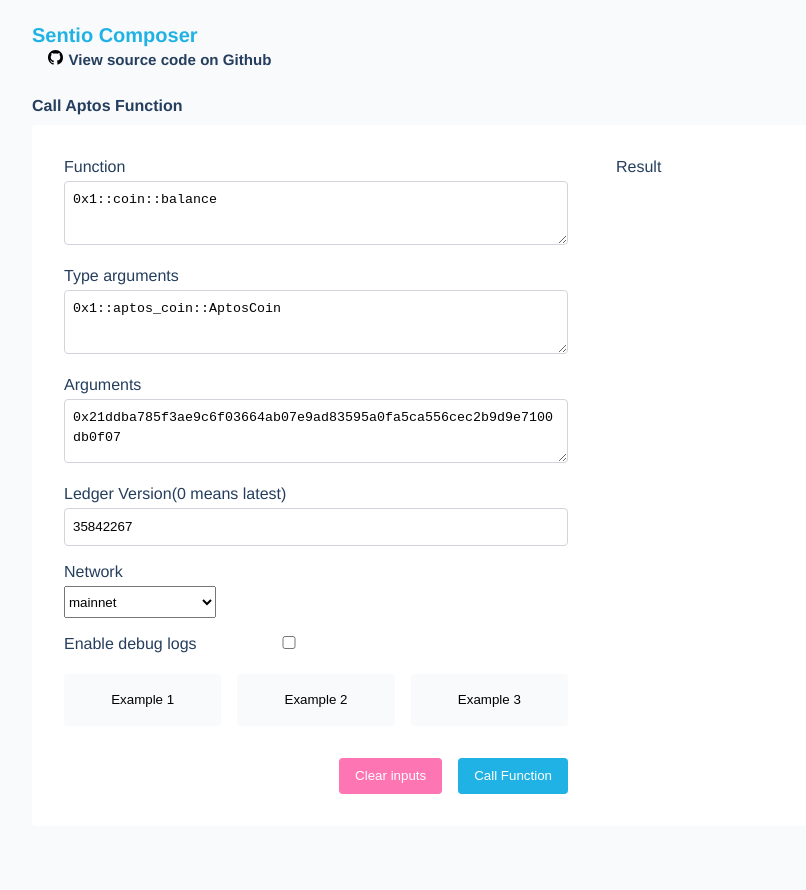
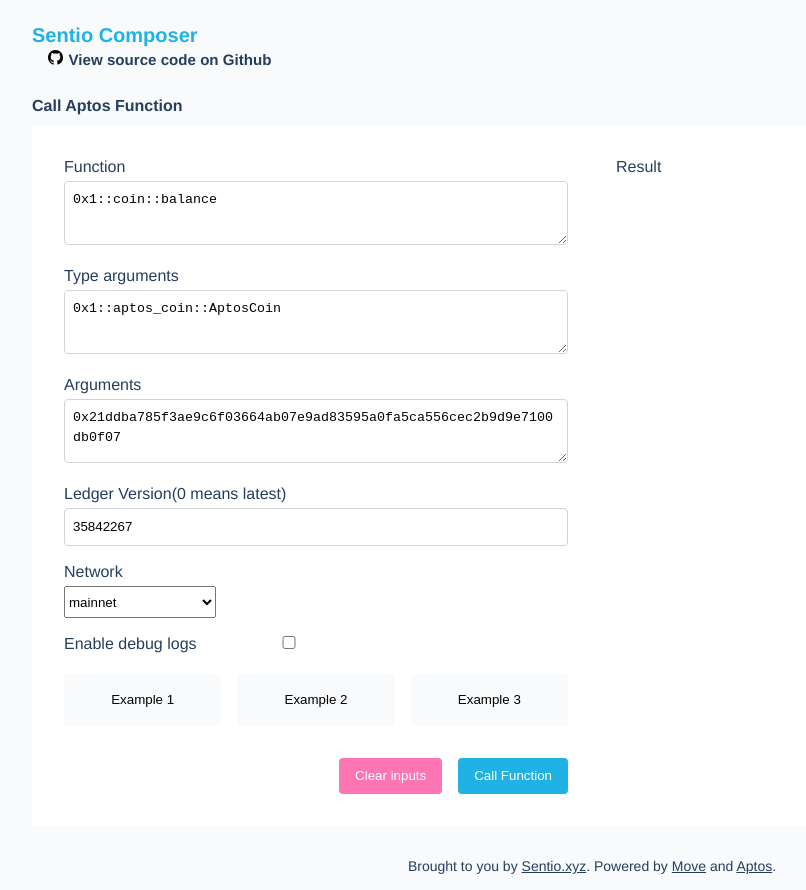
Before and after one commit to sentioxyz/sentio-composer, a Vue app in the folder app/client/: page / in a window 1280 px wide. Shown: the whole page, without its empty margins (48-854 px from the left). Before the commit the page ends 834 px from the top, so only its background shows below. Built offline with nearby package versions, Linux system fonts and the light colour scheme.

Commit message:
chore(app): add footer (#36)

```diff
--- a/app/client/src/App.vue
+++ b/app/client/src/App.vue
@@ -4,6 +4,7 @@
     <div><a class="btn" href="https://github.com/sentioxyz/sentio-composer" rel="noopener" target="_blank" aria-label="Star sentio/sentio-composer"><svg viewBox="0 0 16 16" width="15" height="15" class="octicon octicon-mark-github" aria-hidden="true"><path fill-rule="evenodd" d="M8 0C3.58 0 0 3.58 0 8c0 3.54 2.29 6.53 5.47 7.59.4.07.55-.17.55-.38 0-.19-.01-.82-.01-1.49-2.01.37-2.53-.49-2.69-.94-.09-.23-.48-.94-.82-1.13-.28-.15-.68-.52-.01-.53.63-.01 1.08.58 1.23.82.72 1.21 1.87.87 2.33.66.07-.52.28-.87.51-1.07-1.78-.2-3.64-.89-3.64-3.95 0-.87.31-1.59.82-2.15-.08-.2-.36-1.02.08-2.12 0 0 .67-.21 2.2.82.64-.18 1.32-.27 2-.27.68 0 1.36.09 2 .27 1.53-1.04 2.2-.82 2.2-.82.44 1.1.16 1.92.08 2.12.51.56.82 1.27.82 2.15 0 3.07-1.87 3.75-3.65 3.95.29.25.54.73.54 1.48 0 1.07-.01 1.93-.01 2.2 0 .21.15.46.55.38A8.013 8.013 0 0016 8c0-4.42-3.58-8-8-8z"></path></svg>&nbsp;<span style="font-size:4mm">View source code on Github</span></a></div>
   </nav>
   <router-view />
+  <footer>Brought to you by <a href="https://sentio.xyz">Sentio.xyz</a>. Powered by <a href="https://github.com/move-language/move">Move</a> and <a href="https://aptoslabs.com">Aptos</a>.</footer>
 </template>
 
 <style>
@@ -39,4 +40,14 @@
 nav a.router-link-exact-active {
   color: #20B2E4;
 }
+
+footer {
+  margin: 2rem 0 1rem;
+  text-align: center;
+  font-size: 0.875rem;
+}
+
+footer a {
+  color: inherit;
+}
 </style>
```
